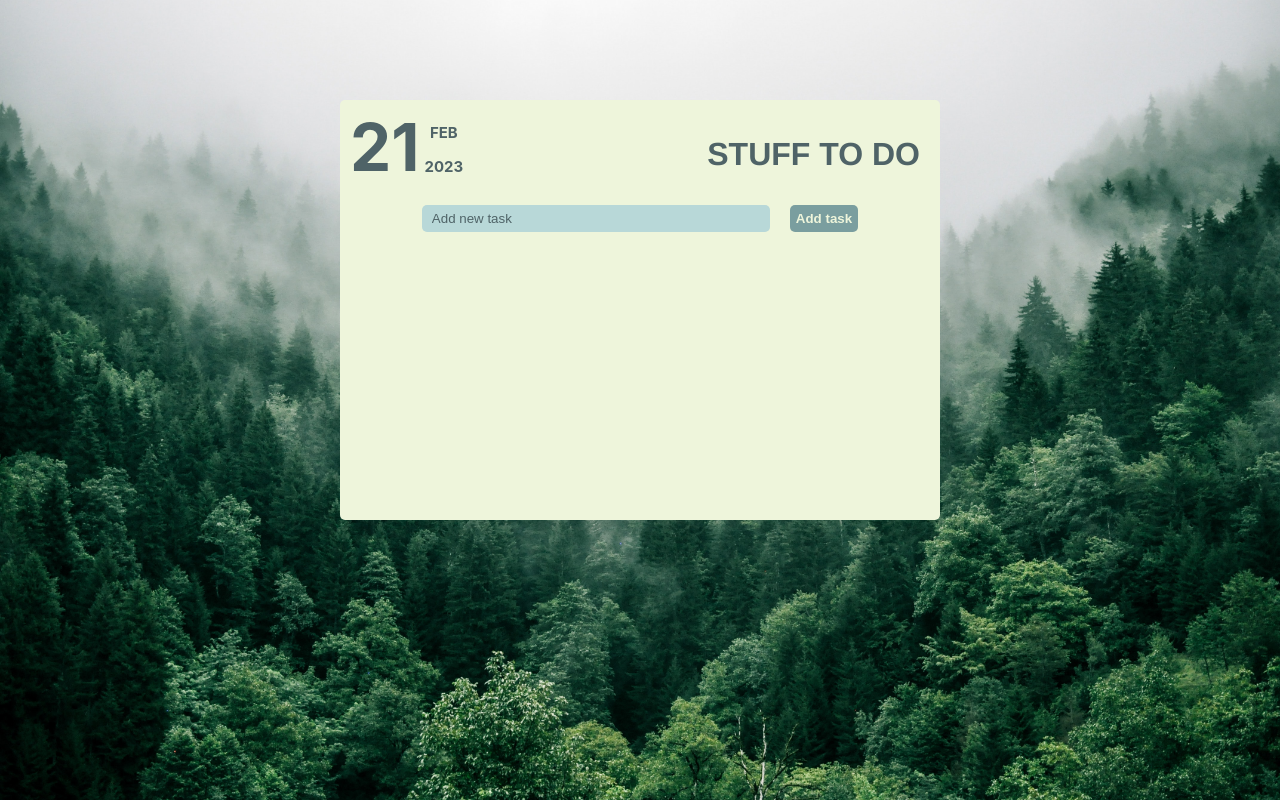
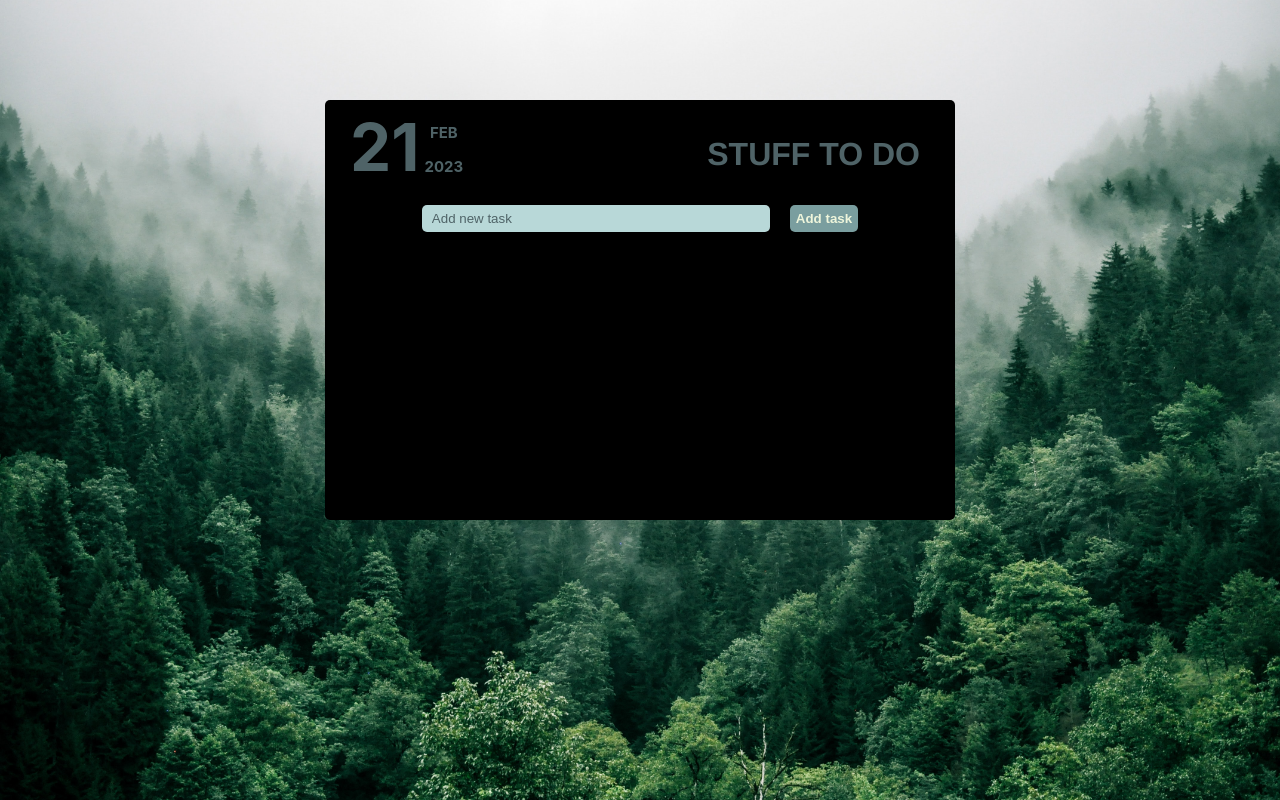
Before and after one commit to ratymatti/react-to-do, a React (Create React App) app: page / in a window 1280 px wide. Built offline with nearby package versions, Linux system fonts and the light colour scheme.

Commit message:
changed color theme and paddings

```diff
--- a/src/App.css
+++ b/src/App.css
@@ -3,15 +3,15 @@
   --darkest: #4F6367;
   --darker: #7A9E9F;
   --dark: #B8D8D8;
-  --sand: #EEF5DB;
+  --darkColor: black;
 }
 
 .App {
-  background-color: var(--sand);
+  background-color: var(--darkColor);
   text-align: center;
   min-height: 400px;
   min-width: 600px;
-  padding-bottom: 20px;
+  padding: 0px 15px 20px;
   margin-top: 50px;
 }
 
```
